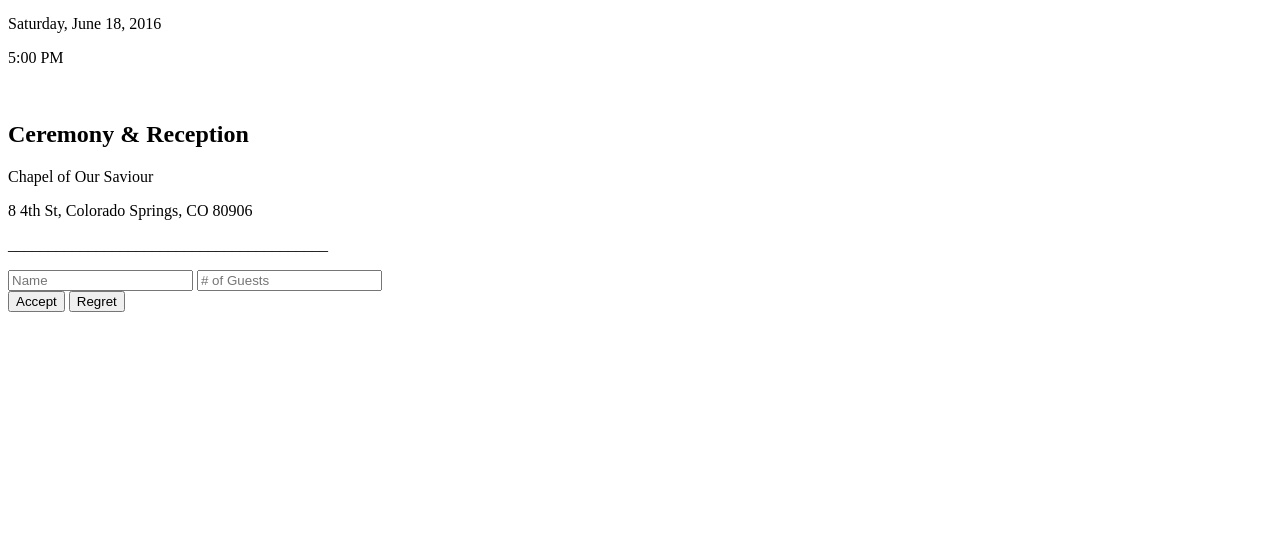
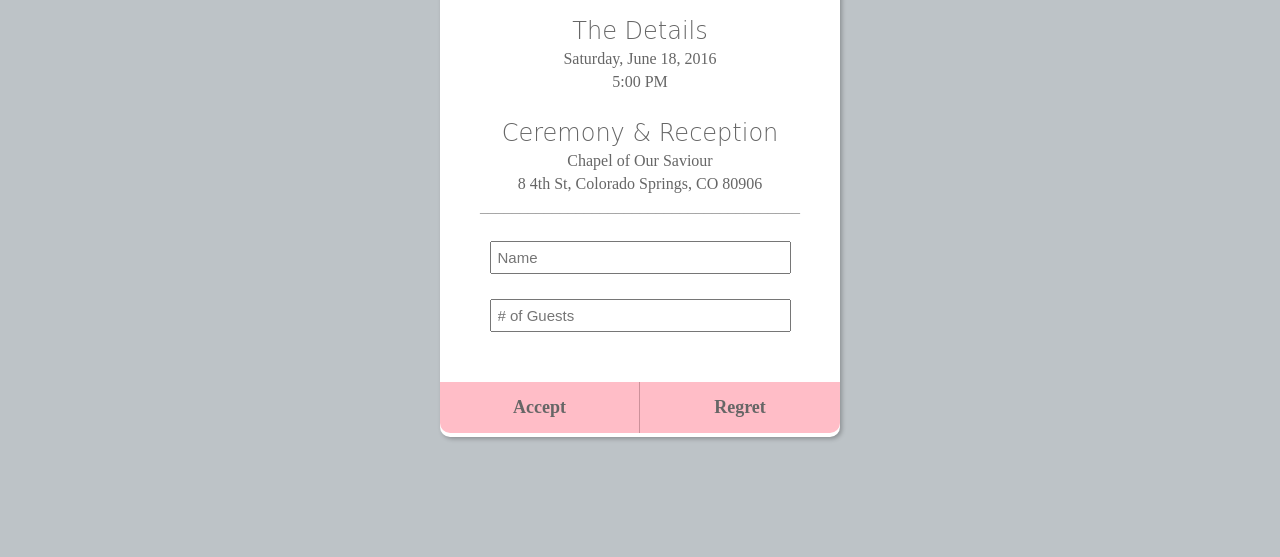
Before and after one commit to amansatija/suruchiweddingrsvp, a plain HTML site: page index.html in a window 1280 px wide. Shown: the part 243-800 px from the top of the page. Drawn offline with Linux system fonts and the light colour scheme.

Commit message:
Update index.html
added proper css and code

```diff
--- a/index.html
+++ b/index.html
@@ -1,3 +1,106 @@
+<!DOCTYPE html>
+<html>
+<head>
+<title>Suruchi Weds Micheal</title>
+<style type="text/css">
+	html, body {
+height: 100%;
+width: 100%;
+margin: 0;
+padding: 0;
+background-color: #BDC3C7;
+font-family: 'Raleway';
+}
+.top {
+  background-color: #264356;
+  height: 200px;
+  margin:0;
+  padding:0;
+  box-shadow: 2px 2px 4px rgb(0, 0, 0, .25);
+}
+
+.form {
+  height: 590px;
+  width: 400px;
+  background-color: #fff;
+  margin: -110px auto;
+  border-radius: 10px;
+  color: #666;
+  padding: 0px 0px;
+  box-shadow: 2px 2px 4px rgb(0, 0, 0, .25);
+}
+
+.info {
+  padding: 10px;
+}
+
+h1, h2, p {
+  text-align: center;
+  padding: 0px;
+  margin: 5px 5px;
+}
+
+h2 {
+  font-family: 'Great Vibes', cursive;
+  font-weight: 100;
+}
+
+p.line {
+  margin: 0px auto 20px auto;
+  color: #999;
+}
+
+.form input {
+  font-size: 15px;
+  color: #666;
+  padding: 6px;
+  margin: 25px auto 20px;
+  display: block;
+  width: 75%;
+}
+
+input:focus {
+  outline: 0;
+}
+
+.button button {
+  display: inline-block;
+  width: 400px;
+}
+button {
+  color: #666;
+  background-color: #ffbdc7;
+  border: none;
+  font-family: 'Raleway';
+  font-size: 18px;
+  font-weight: 600;
+  padding: 15px 32px;
+  width: 200px;
+  margin: 20px auto 0px auto;
+  float:left;
+}
+
+button.accept {
+  border-radius: 0px 0px 0px 10px;
+  border-right: solid 1px #cc919a;
+}
+
+button.regret {
+  border-radius: 0px 0px 10px 0px;
+}
+
+button:hover {
+  background-color: #cc919a;
+  transition: .5s;
+}
+
+button:focus {
+  outline: 0;
+}
+</style>
+</head>
+<body>
+
 <body>
   <div class="top">
   </div>
@@ -22,3 +125,6 @@
     <button class ="regret">Regret</button>
   </div>
 </body>
+
+</body>
+</html>
```
